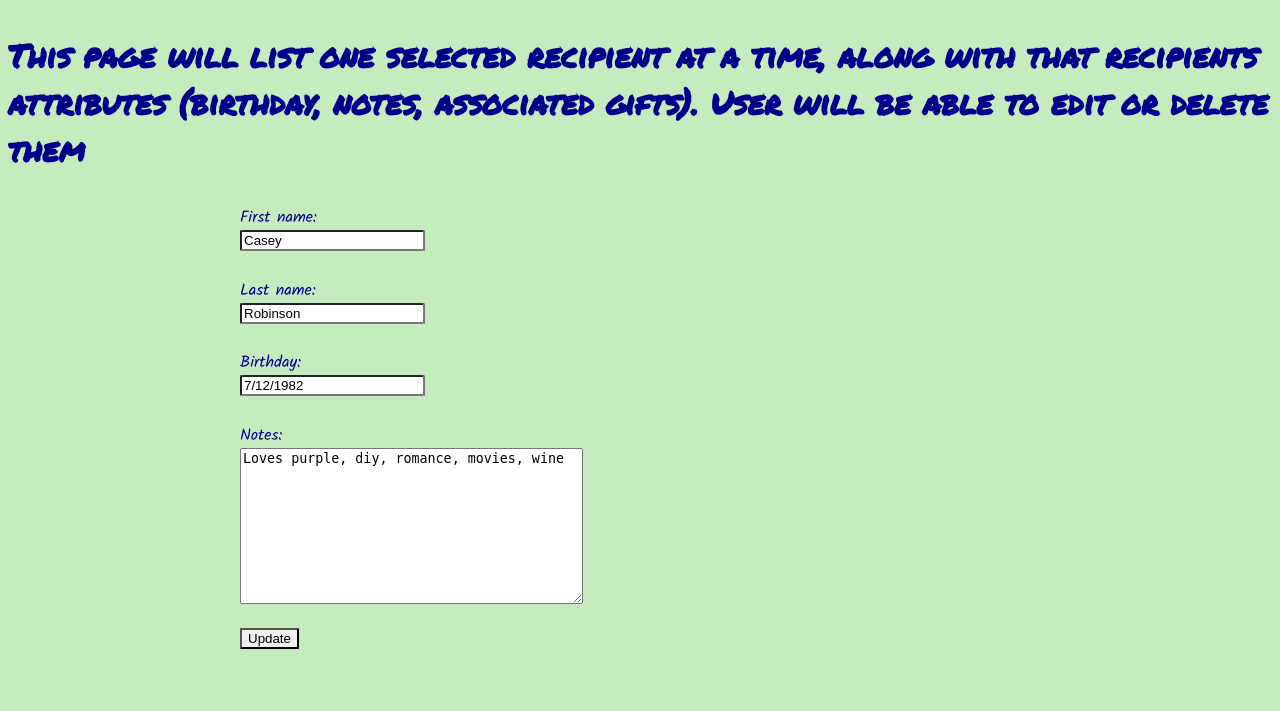
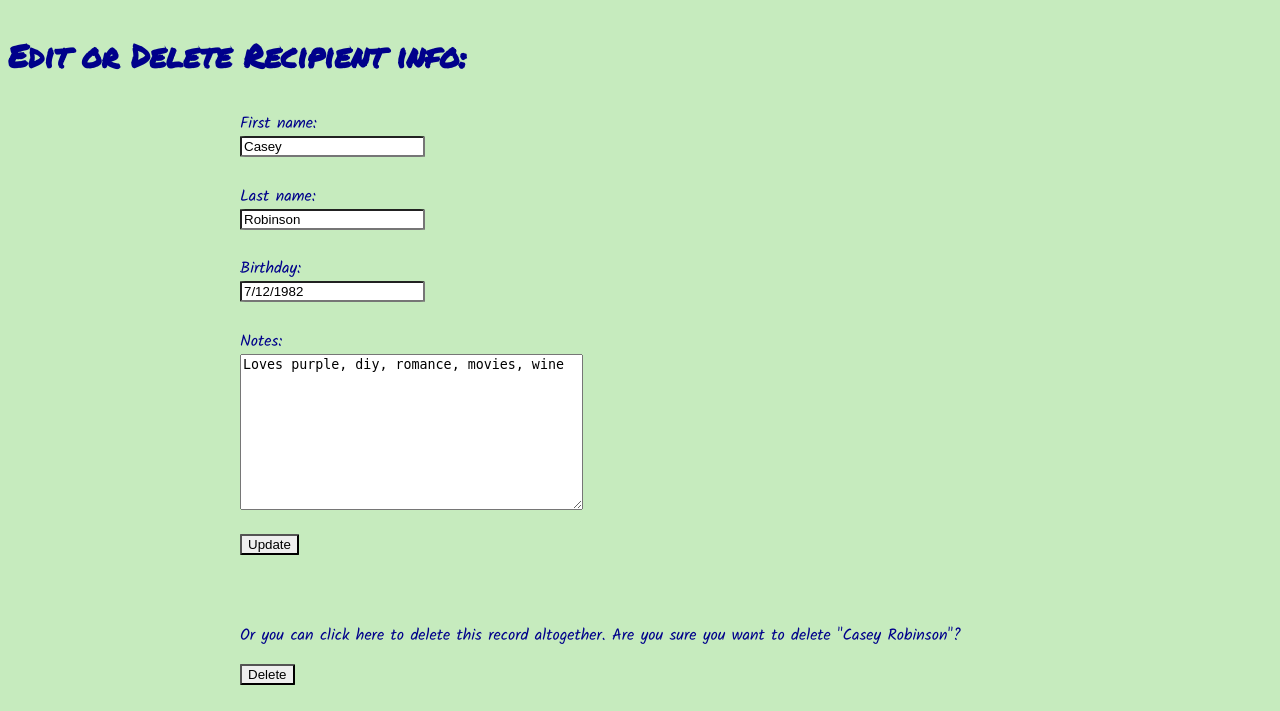
Before and after one commit to hudspace/gift_project, a Django app: a page that uses gift_project/idea_tracker/templates/idea_tracker/recipient_update_form.html in a window 1280 px wide. Shown: the part 113-824 px from the top of the page. Before the commit the page ends 762 px from the top, so only its background shows below. Run offline with Django 3.2, Linux system fonts and the light colour scheme; data comes from the database, SQL or seed files in the repository; both versions use the stored data as it was after the commit.

Commit message:
Added recipient update form with UpdateView and DeleteView. Update view works at this point, DeleteView does not. Added styling to shopping list page.

```diff
--- a/gift_project/idea_tracker/models.py
+++ b/gift_project/idea_tracker/models.py
@@ -16,6 +16,8 @@ class Recipient(models.Model):
         return reverse('recipient_update_form', kwargs={'pk': self.pk})
 
 
+
+
 class Gift(models.Model):
     name = models.CharField(max_length=30, blank=True)
     model_number = models.CharField(max_length=30, blank=True)
--- a/gift_project/idea_tracker/templates/idea_tracker/recipient_update_form.html
+++ b/gift_project/idea_tracker/templates/idea_tracker/recipient_update_form.html
@@ -3,19 +3,18 @@
 
 {% block content %}
 
-<h3>This page will list one selected recipient at a time, along with that recipients attributes (birthday, notes, associated gifts). User will be able to edit or delete them</h3>
+<h3>Edit or Delete Recipient info:</h3>
 
+<form action='' method="POST">{% csrf_token %}
+    {{ form.as_p }}
+    <input type="Submit" value="Update">
 
-    <form action='' method='POST'>{% csrf_token %}
-        {{ form.as_p }}
-        <input type="Submit" value="Update">
-    </form>
+    <br>
 
-    <!--<form>
-        <label class='recipient-detail'>{{ recipient }} {{ recipient.birthday }} {{ recipient.notes }} {{ recipient.gift_set }}</label>
-    </form>-->
+    <p>Or you can click here to delete this record altogether. Are you
+    sure you want to delete "{{ object }}"?</p>
 
-
-
+    <input type="Submit" value="Delete">
+</form>
 
 {% endblock %}
--- a/gift_project/idea_tracker/views.py
+++ b/gift_project/idea_tracker/views.py
@@ -1,6 +1,6 @@
 from django.contrib import messages
-from django.views.generic.edit import UpdateView
-from django.core.urlresolvers import reverse
+from django.views.generic.edit import UpdateView, DeleteView
+from django.core.urlresolvers import reverse, reverse_lazy
 from django.shortcuts import get_object_or_404, render
 from django.http import HttpResponseRedirect
 
@@ -9,6 +9,18 @@ from . import forms
 from . import models
 
 
+class RecipientUpdate(UpdateView):
+    model = models.Recipient
+    fields = ['first_name', 'last_name', 'birthday', 'notes']
+    template_name_suffix = '_update_form'
+
+    def get_success_url(self):
+        return reverse('shopping_list')
+
+class RecipientDelete(DeleteView):
+    model = models.Recipient
+    template_name = ('recipient_update_form')
+    success_url = reverse_lazy('shopping_list')
 
 
 def recipient_form(request):
@@ -45,12 +57,3 @@ def shopping_list(request):
         total.append(y.price)
         total_price = sum(total)
     return render(request, 'idea_tracker/shoppinglist.html', {'recipients': recipients, 'total_price': total_price})
-
-#def recipient_detail(request, recipient_id):
-    #recipient = get_object_or_404(models.Recipient, id=recipient_id)
-    #return render(request, 'idea_tracker/recipient_detail.html', {'recipient': recipient})
-
-class RecipientUpdate(UpdateView):
-    model = models.Recipient
-    fields = ['first_name', 'last_name', 'birthday', 'notes']
-    template_name_suffix = '_update_form'
```
Also changed, not shown: gift_project/db.sqlite3.
